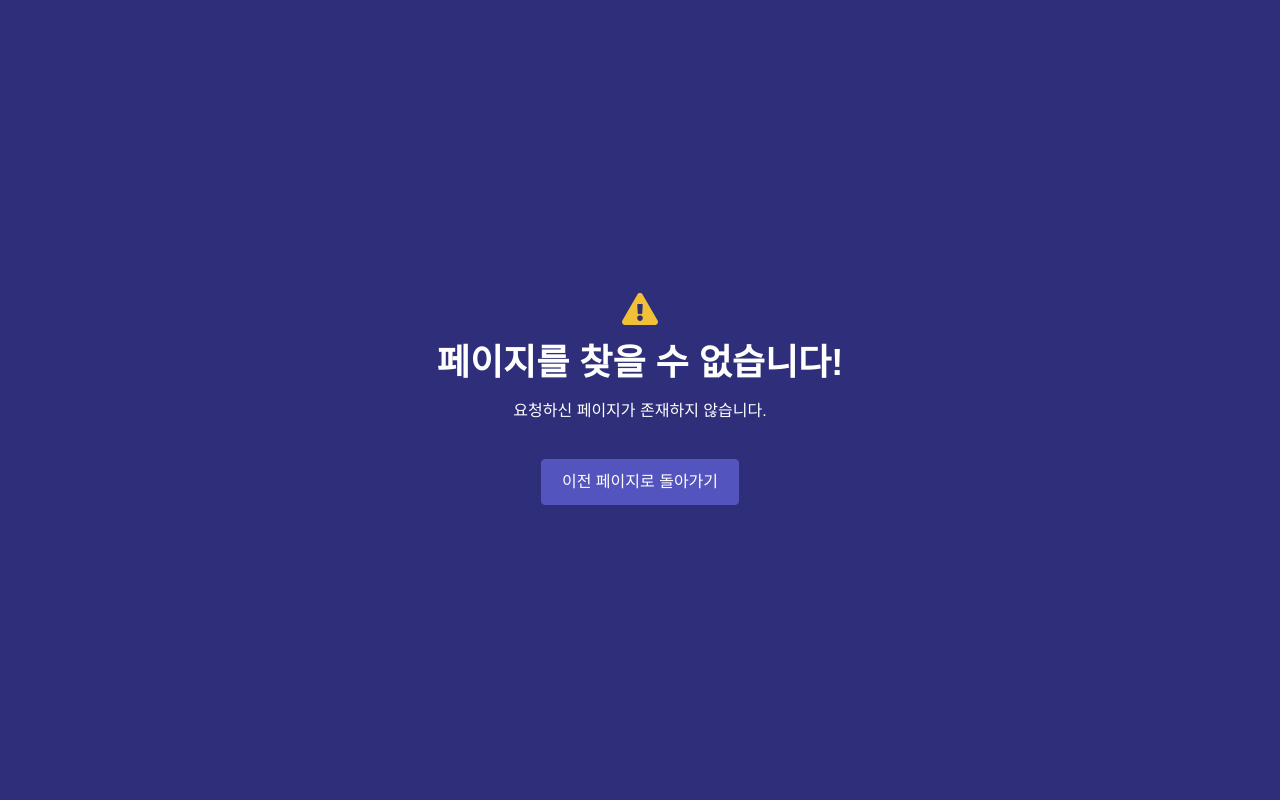
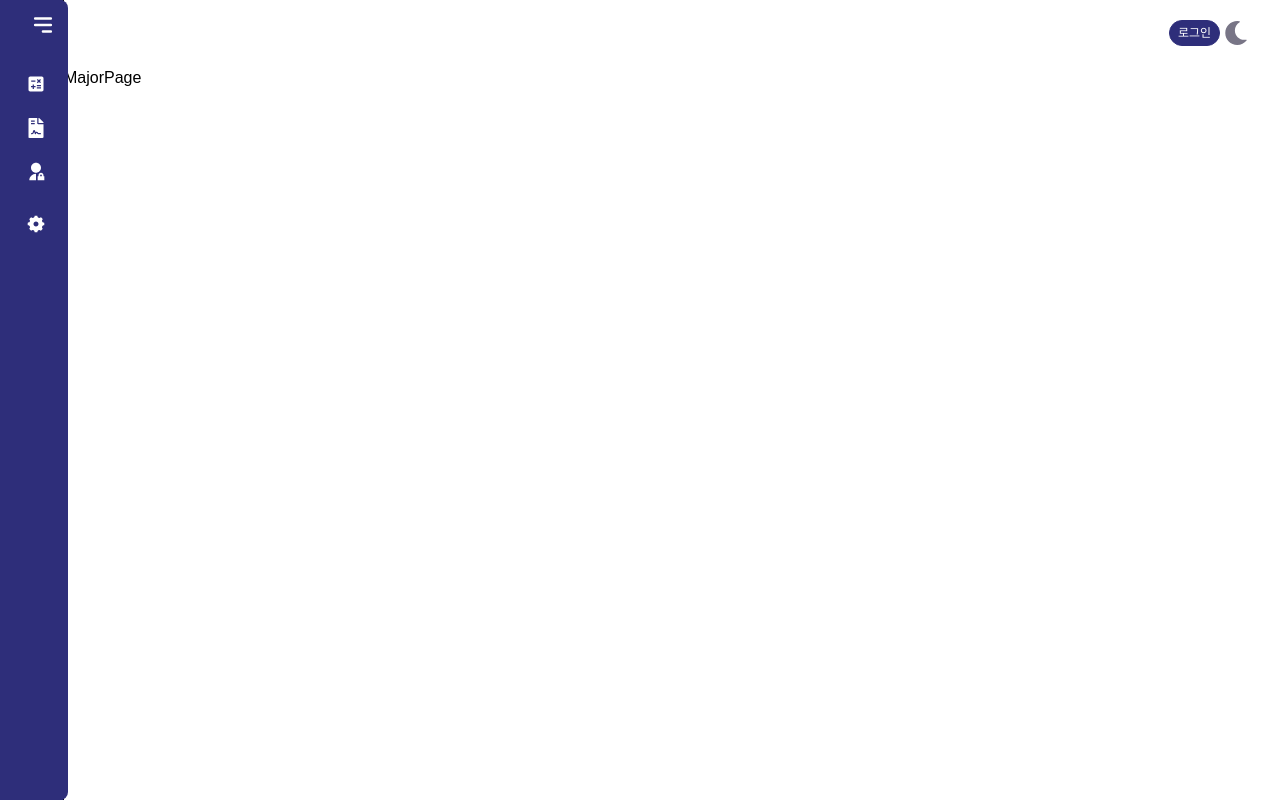
Before and after one commit to Hyeyeon-Ko/pur-ui2, a Next.js app: page /category/major in a window 1280 px wide. Before the commit this address had no page. Built offline with nearby package versions, Linux system fonts and the light colour scheme.

Commit message:
Feat: 사이드바 메뉴 수정 및 페이지 추가 적용

```diff
--- /dev/null
+++ b/app/(sidebar)/category/major/page.tsx
@@ -0,0 +1,7 @@
+import React from "react";
+
+const MajorPage = () => {
+  return <div>MajorPage</div>;
+};
+
+export default MajorPage;
--- /dev/null
+++ b/app/(sidebar)/category/middle/page.tsx
@@ -0,0 +1,7 @@
+import React from "react";
+
+const MiddlePage = () => {
+  return <div>MiddlePage</div>;
+};
+
+export default MiddlePage;
--- /dev/null
+++ b/app/(sidebar)/category/small/page.tsx
@@ -0,0 +1,9 @@
+import React from 'react'
+
+const SmallPage = () => {
+  return (
+    <div>SmallPage</div>
+  )
+}
+
+export default SmallPage
--- a/components/layouts/SideMenu.tsx
+++ b/components/layouts/SideMenu.tsx
@@ -24,8 +24,9 @@ const SideMenu = ({
   const [codeMenuOpen, setCodeMenuOpen] = useState<boolean>(true); // 상태 추가
   const router = useRouter();
 
-  const toggleCodeMenu = () => {
+  const toggleCodeMenuAndNavigate = (href: string) => {
     setCodeMenuOpen((prev) => !prev); // 코드조회 메뉴 토글
+    router.push(href);
   };
 
   const menuItems = [
@@ -49,26 +50,27 @@ const SideMenu = ({
         {
           icon: RiAdminFill,
           label: "코드조회",
+          href: "/category/major",
           visible: ["admin", "master"],
           tooltip: "코드조회",
-          onClick: toggleCodeMenu,
+          onClick: () => toggleCodeMenuAndNavigate("/category/major"),
           part: [
             {
               icon: TbSquareNumber1Filled,
               label: "대분류",
-              href: "/all",
+              href: "/category/major",
               visible: ["admin", "master"],
             },
             {
               icon: TbSquareNumber2Filled,
               label: "중분류",
-              href: "/medium",
+              href: "/category/middle",
               visible: ["admin", "master"],
             },
             {
               icon: TbSquareNumber3Filled,
               label: "소분류",
-              href: "/little",
+              href: "/category/small",
               visible: ["admin", "master"],
             },
           ],
@@ -129,6 +131,32 @@ const SideMenu = ({
                   onClick={() =>
                     item.onClick ? item.onClick() : router.push(item.href)
                   }
+                  onMouseEnter={(e) => {
+                    e.currentTarget.style.backgroundColor = colors.sub;
+                    const svgElement = e.currentTarget.querySelector("svg");
+                    const spanElement = e.currentTarget.querySelector("span");
+
+                    if (svgElement) {
+                      svgElement.style.fill = colors.white;
+                    }
+
+                    if (spanElement) {
+                      spanElement.style.color = colors.white;
+                    }
+                  }}
+                  onMouseLeave={(e) => {
+                    e.currentTarget.style.backgroundColor = "transparent";
+                    const svgElement = e.currentTarget.querySelector("svg");
+                    const spanElement = e.currentTarget.querySelector("span");
+
+                    if (svgElement) {
+                      svgElement.style.fill = colors.white;
+                    }
+
+                    if (spanElement) {
+                      spanElement.style.color = colors.white;
+                    }
+                  }}
                 >
                   <item.icon
                     size={20}
@@ -177,18 +205,48 @@ const SideMenu = ({
                 </div>
 
                 {/* 하위 메뉴 조건부 렌더링 */}
-                {item.label === "코드조회" && codeMenuOpen && (
-                  <div className="flex flex-col pl-6 gap-2">
+                {item.label === "코드조회" && codeMenuOpen && isOpen && (
+                  <div className="flex flex-col px-6 mx-2 gap-2">
                     {item.part.map((subItem) => (
                       <Link
                         key={subItem.label}
                         href={subItem.href}
                         className={`flex items-center text-gray-500 py-1 mx-2 rounded-md transition-colors duration-200`}
+                        onMouseEnter={(e) => {
+                          e.currentTarget.style.backgroundColor = colors.sub;
+                          const svgElement =
+                            e.currentTarget.querySelector("svg");
+                          const spanElement =
+                            e.currentTarget.querySelector("span");
+
+                          if (svgElement) {
+                            svgElement.style.fill = colors.white;
+                          }
+
+                          if (spanElement) {
+                            spanElement.style.color = colors.white;
+                          }
+                        }}
+                        onMouseLeave={(e) => {
+                          e.currentTarget.style.backgroundColor = "transparent";
+                          const svgElement =
+                            e.currentTarget.querySelector("svg");
+                          const spanElement =
+                            e.currentTarget.querySelector("span");
+
+                          if (svgElement) {
+                            svgElement.style.fill = colors.white;
+                          }
+
+                          if (spanElement) {
+                            spanElement.style.color = colors.white;
+                          }
+                        }}
                       >
                         <subItem.icon
                           size={16}
                           style={{ fill: colors.white }}
-                          className={`transition-transform duration-300 cursor-pointer mr-2`}
+                          className={`transition-transform duration-300 cursor-pointer m-2`}
                         />
                         <span style={{ color: colors.white }}>
                           {subItem.label}
```
Also changed, not shown: components/ui/templates/LoginForm.tsx (+21 -0 lines).
